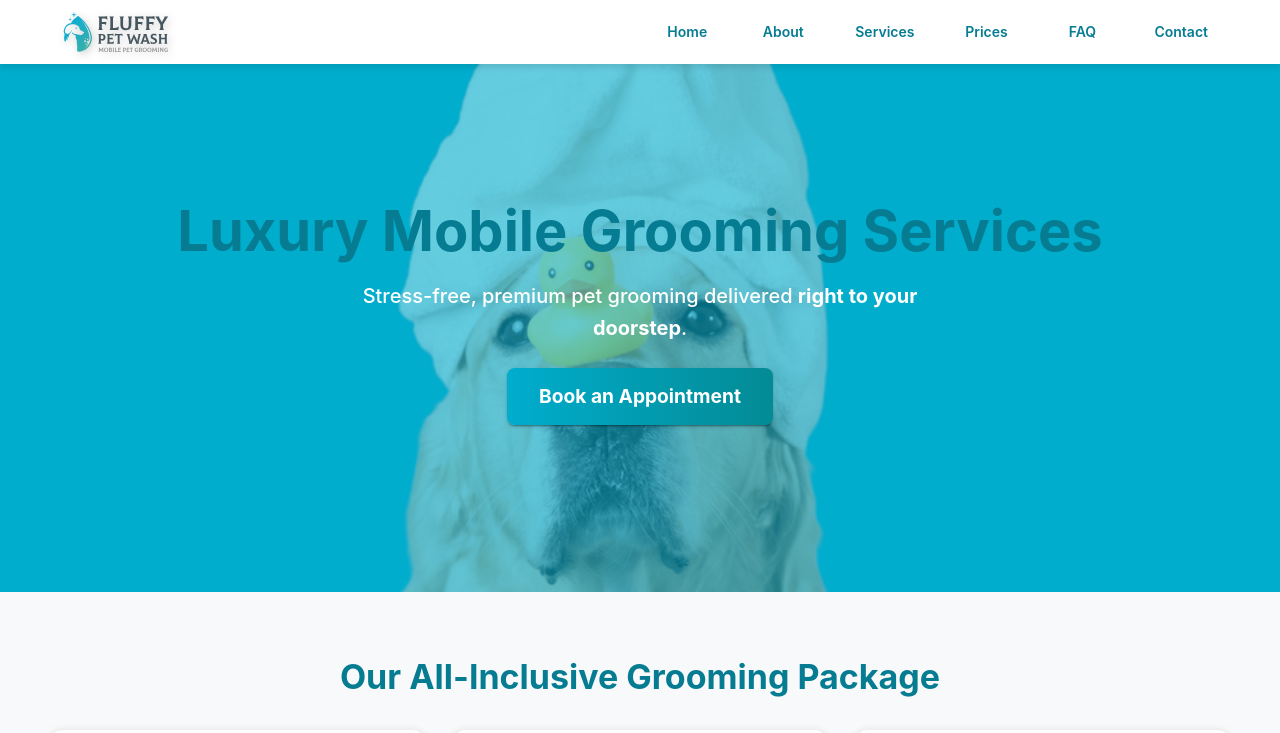
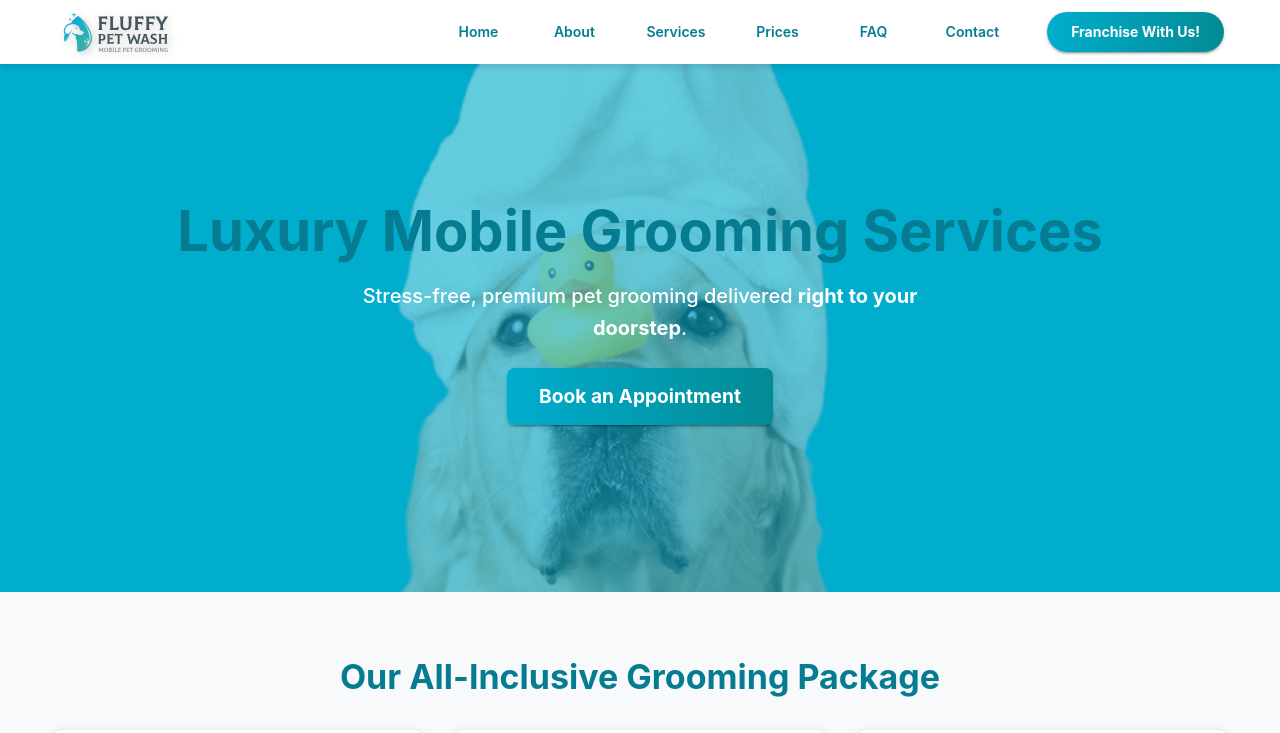
Before and after one commit to crisboxing11/Fluffy, a Next.js app: page /services in a window 1280 px wide. Shown: the top 733 px of the page. Built offline with nearby package versions, Linux system fonts and the light colour scheme.

Commit message:
added franchise link in the nav bar

```diff
--- a/components/Layout/Navbar.tsx
+++ b/components/Layout/Navbar.tsx
@@ -46,11 +46,34 @@ const Navbar = () => {
             <Button
               key={index}
               sx={{ color: '#067C92', mx: 1 }}
-              href={item === "Home" ? "/" : `/${item.toLowerCase()}`} // ✅ Ensures "Home" goes to "/"
+              href={item === "Home" ? "/" : `/${item.toLowerCase()}`}
             >
               {item}
             </Button>
           ))}
+
+          {/* ✨ Franchise Button */}
+          <Button
+            variant="contained"
+            href="https://franchise.fluffypetwash.com"
+            target="_blank"
+            rel="noopener noreferrer"
+            sx={{
+              ml: 2,
+              background: 'linear-gradient(90deg, #00ADCD, #038B95)',
+              color: '#fff',
+              fontWeight: 'bold',
+              px: 3,
+              py: 1,
+              borderRadius: '20px',
+              textTransform: 'none',
+              '&:hover': {
+                background: 'linear-gradient(90deg, #038B95, #00ADCD)',
+              },
+            }}
+          >
+            Franchise With Us!
+          </Button>
         </Box>
 
         {/* Mobile Drawer Menu */}
@@ -94,6 +117,29 @@ const Navbar = () => {
                 </ListItem>
               ))}
               <Divider sx={{ my: 2 }} />
+              {/* Franchise Button - Mobile */}
+              <ListItem>
+                <Button
+                  fullWidth
+                  variant="contained"
+                  href="https://franchise.fluffypetwash.com"
+                  target="_blank"
+                  rel="noopener noreferrer"
+                  sx={{
+                    background: 'linear-gradient(90deg, #00ADCD, #038B95)',
+                    color: '#fff',
+                    fontWeight: 'bold',
+                    borderRadius: '30px',
+                    py: 1.2,
+                    textTransform: 'none',
+                    '&:hover': {
+                      background: 'linear-gradient(90deg, #038B95, #00ADCD)',
+                    },
+                  }}
+                >
+                  Franchise With Us!
+                </Button>
+              </ListItem>
             </List>
           </Drawer>
         </Box>
```
